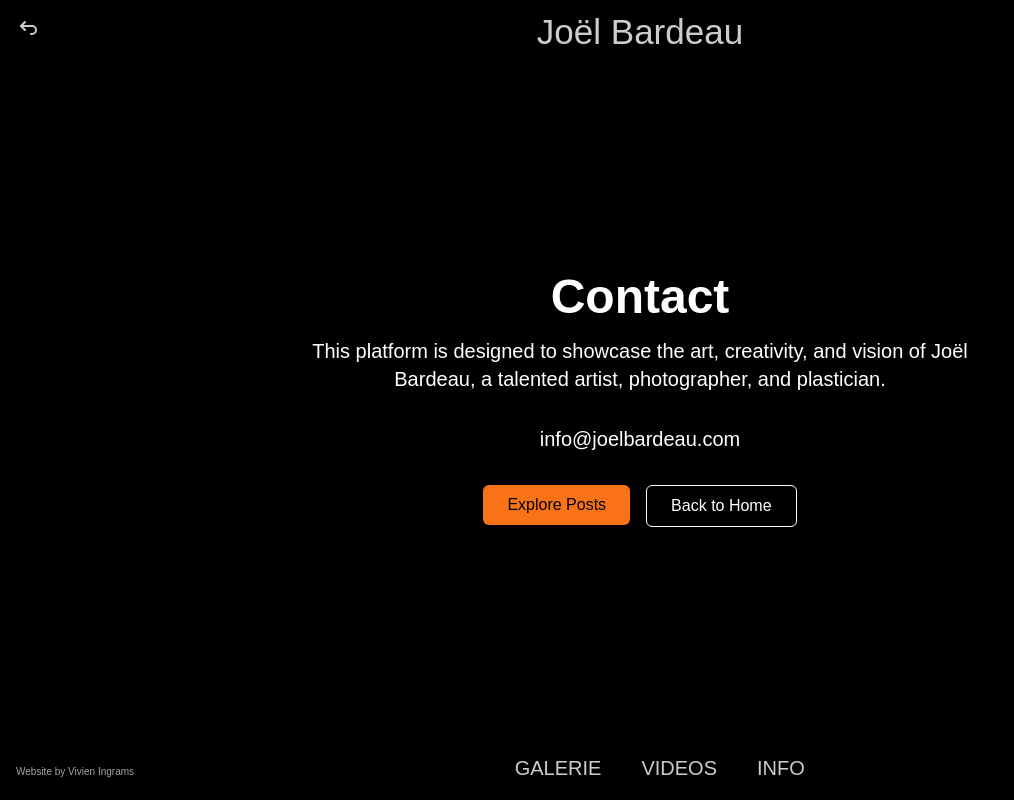
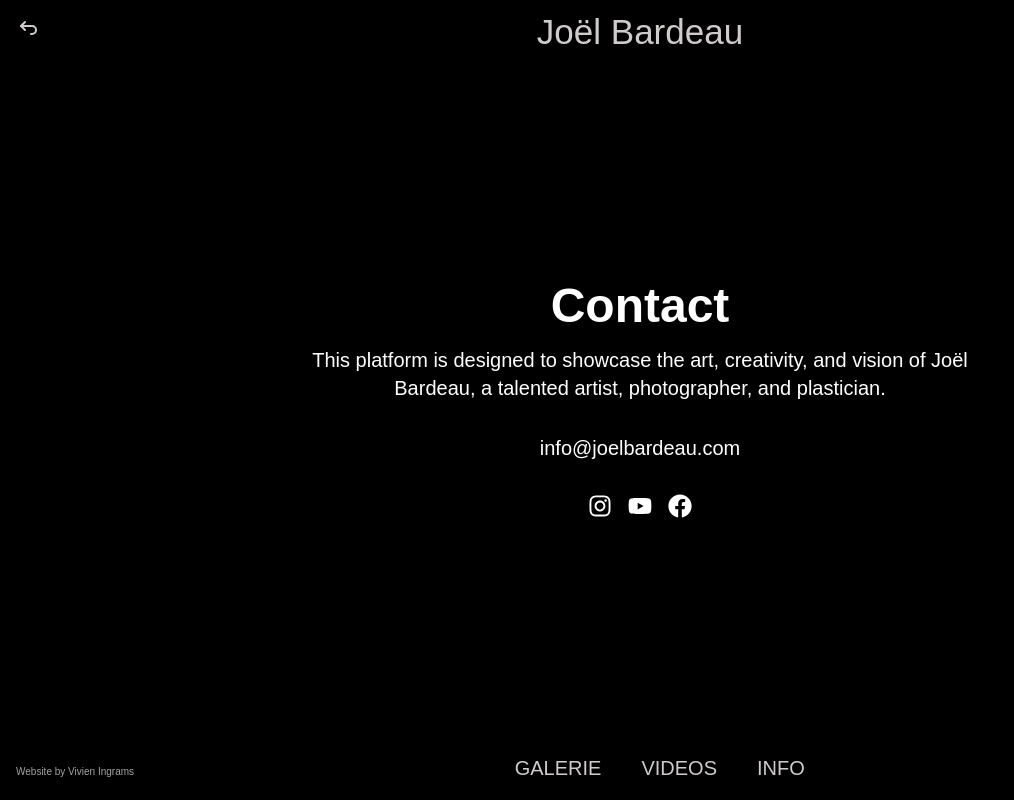
Before and after one commit to VivienIngrams/joel, a Next.js app: page /info in a window 1280 px wide. Shown: the whole page, without its empty margins (0-1014 px from the left). Built offline with nearby package versions, Linux system fonts and the light colour scheme; a web font is replaced by a local one.

Commit message:
Need to add projects with sous projets

```diff
--- a/src/app/components/Container.tsx
+++ b/src/app/components/Container.tsx
@@ -61,10 +61,15 @@ export default function Container({ children }: { children: React.ReactNode }) {
           </p>
         </div>
         <NavMenu />
-        <div className='w-[280px]'>
+        <div className="w-[280px]">
           {!isInfoPage && (
             <div className="flex items-end gap-x-4">
-              <span className=" text-sm  text-white">info@joelbardeau.com</span>
+              <Link
+                href="mailto:info@joelbardeau.com"
+                className=" text-sm  text-white  hover:text-neutral-400"
+              >
+                info@joelbardeau.com{' '}
+              </Link>
               <div className="flex gap-x-2 ">
                 <Socials />
               </div>
@@ -89,24 +94,24 @@ const socialLinks: Social[] = [
     href: 'https://instagram.com/sakiko.oishi?igshid=YjNmNGQ3MDY=',
   },
   {
+    label: 'Youtube',
+    Icon: FaYoutube,
+    href: 'https://www.youtube.com/@TheJbbrava',
+  },
+  {
     label: 'Facebook',
     Icon: FaFacebook,
     href: 'https://facebook.com/SakikoOISHI',
   },
-  {
-    label: 'Youtube',
-    Icon: FaYoutube,
-    href: 'https://www.youtube.com/@TheJbbrava',
-  },
 ]
 
-function Socials() {
+export function Socials() {
   return (
     <>
       {socialLinks.map(({ label, Icon, href }) => (
         <Link
           aria-label={label}
-          className="-m-1.5 rounded-md p-1.5 transition-all duration-300 hover:text-orange-500 focus:outline-none focus:ring-2 focus:ring-orange-500  sm:-m-3 sm:p-3"
+          className="-m-1.5 rounded-md p-1.5 transition-all duration-300 hover:text-neutral-500 focus:outline-none focus:ring-2 focus:ring-orange-500  sm:-m-3 sm:p-3"
           href={href}
           key={label}
         >
--- a/src/app/components/NavMenu.tsx
+++ b/src/app/components/NavMenu.tsx
@@ -23,31 +23,20 @@ const NavMenu = () => {
             <div className=" flex items-baseline space-x-4">
               <Link
                 href="/posts"
-                className="hover:bg-white/10 px-3 py-2  text-md  "
+                className="hover:bg-white/10 rounded-md px-3 py-2  text-md  "
               >
-               Galerie
+                Galerie
               </Link>
               <Link
                 href="/videos"
-                className="hover:bg-white/10 px-3 py-2  text-md  "
+                className="hover:bg-white/10 rounded-md px-3 py-2  text-md  "
               >
                 Videos
               </Link>
-              {/* <Link
-                href="/expositions"
-                className="hover:bg-white/10 px-3 py-2  text-md  "
-              >
-                Expositions
-              </Link>
-              <Link
-                href="/biography"
-                className="hover:bg-white/10 px-3 py-2  text-md  "
-              >
-                Biography
-              </Link> */}
+
               <Link
                 href="/info"
-                className="hover:bg-white/10 px-3 py-2  text-md  "
+                className="hover:bg-white/10 rounded-md px-3 py-2  text-md  "
               >
                 Info
               </Link>
@@ -163,7 +152,6 @@ const NavMenu = () => {
                 </g>
               </svg>
             )}{' '}
-            {/* <svg viewBox="0 0 22 22" className="h-8 w-8 mb-2" fill="none" xmlns="http://www.w3.org/2000/svg" stroke="#ffffff" stroke-width="0.024"><g id="SVGRepo_bgCarrier" stroke-width="0"></g><g id="SVGRepo_tracerCarrier" stroke-linecap="round" stroke-linejoin="round"></g><g id="SVGRepo_iconCarrier"> <path fill-rule="evenodd" clip-rule="evenodd" d="M3.46447 20.5355C4.92893 22 7.28595 22 12 22C16.714 22 19.0711 22 20.5355 20.5355C22 19.0711 22 16.714 22 12C22 7.28595 22 4.92893 20.5355 3.46447C19.0711 2 16.714 2 12 2C7.28595 2 4.92893 2 3.46447 3.46447C2 4.92893 2 7.28595 2 12C2 16.714 2 19.0711 3.46447 20.5355ZM18.75 16C18.75 16.4142 18.4142 16.75 18 16.75H6C5.58579 16.75 5.25 16.4142 5.25 16C5.25 15.5858 5.58579 15.25 6 15.25H18C18.4142 15.25 18.75 15.5858 18.75 16ZM18 12.75C18.4142 12.75 18.75 12.4142 18.75 12C18.75 11.5858 18.4142 11.25 18 11.25H6C5.58579 11.25 5.25 11.5858 5.25 12C5.25 12.4142 5.58579 12.75 6 12.75H18ZM18.75 8C18.75 8.41421 18.4142 8.75 18 8.75H6C5.58579 8.75 5.25 8.41421 5.25 8C5.25 7.58579 5.58579 7.25 6 7.25H18C18.4142 7.25 18.75 7.58579 18.75 8Z" fill="#ffff"></path> </g></svg>            )} */}
           </button>
         </div>
       </div>
@@ -176,25 +164,19 @@ const NavMenu = () => {
         <div className="px-2 pt-2 pb-3 space-y-1 sm:px-3">
           <Link
             href="/posts"
-            className="hover:bg-white/10 block px-3 py-2  text-base  "
+            className="hover:bg-white/10 rounded-md block px-3 py-2  text-base  "
           >
             Galerie
           </Link>
-          {/* <Link
-            href="/expositions"
-            className="hover:bg-white/10 block px-3 py-2  text-base  "
-          >
-            Expositions
-          </Link> */}
           <Link
             href="/videos"
-            className="hover:bg-white/10 block px-3 py-2  text-base  "
+            className="hover:bg-white/10 rounded-md block px-3 py-2  text-base  "
           >
             Videos
           </Link>
           <Link
             href="/info"
-            className="hover:bg-white/10 block px-3 py-2  text-base  "
+            className="hover:bg-white/10 rounded-md block px-3 py-2  text-base  "
           >
             Info
           </Link>
--- a/src/app/info/page.tsx
+++ b/src/app/info/page.tsx
@@ -1,31 +1,25 @@
 'use client'
 
 import Link from 'next/link'
+import { Socials } from '../components/Container'
 
 export default function InfoPage() {
   return (
     <div className="min-h-screen flex flex-col items-center justify-center bg-black text-white px-6 py-12">
       <h1 className="text-3xl md:text-5xl font-bold mb-4">Contact</h1>
       <p className="text-lg md:text-xl text-center max-w-2xl mb-8">
-       This platform is designed to showcase the art, creativity, and vision of Joël Bardeau,
-        a talented artist, photographer, and plastician.
+        This platform is designed to showcase the art, creativity, and vision of
+        Joël Bardeau, a talented artist, photographer, and plastician.
       </p>
-      <p className="text-lg md:text-xl text-center max-w-2xl mb-8">
+      <Link
+        href="mailto:info@joelbardeau.com"
+        className="text-lg md:text-xl text-center max-w-2xl mb-8  hover:text-neutral-500"
+      >
+        info@joelbardeau.com
+      </Link>
 
-info@joelbardeau.com
-      </p>
-
-      <div className="flex gap-4">
-        <Link href="/posts">
-          <button className="px-6 py-2 bg-orange-500 text-black rounded-md hover:bg-orange-600 transition-all">
-            Explore Posts
-          </button>
-        </Link>
-        <Link href="/">
-          <button className="px-6 py-2 border border-white rounded-md hover:bg-white hover:text-black transition-all">
-            Back to Home
-          </button>
-        </Link>
+      <div className="flex items-end gap-x-4">
+        <Socials />
       </div>
     </div>
   )
```
